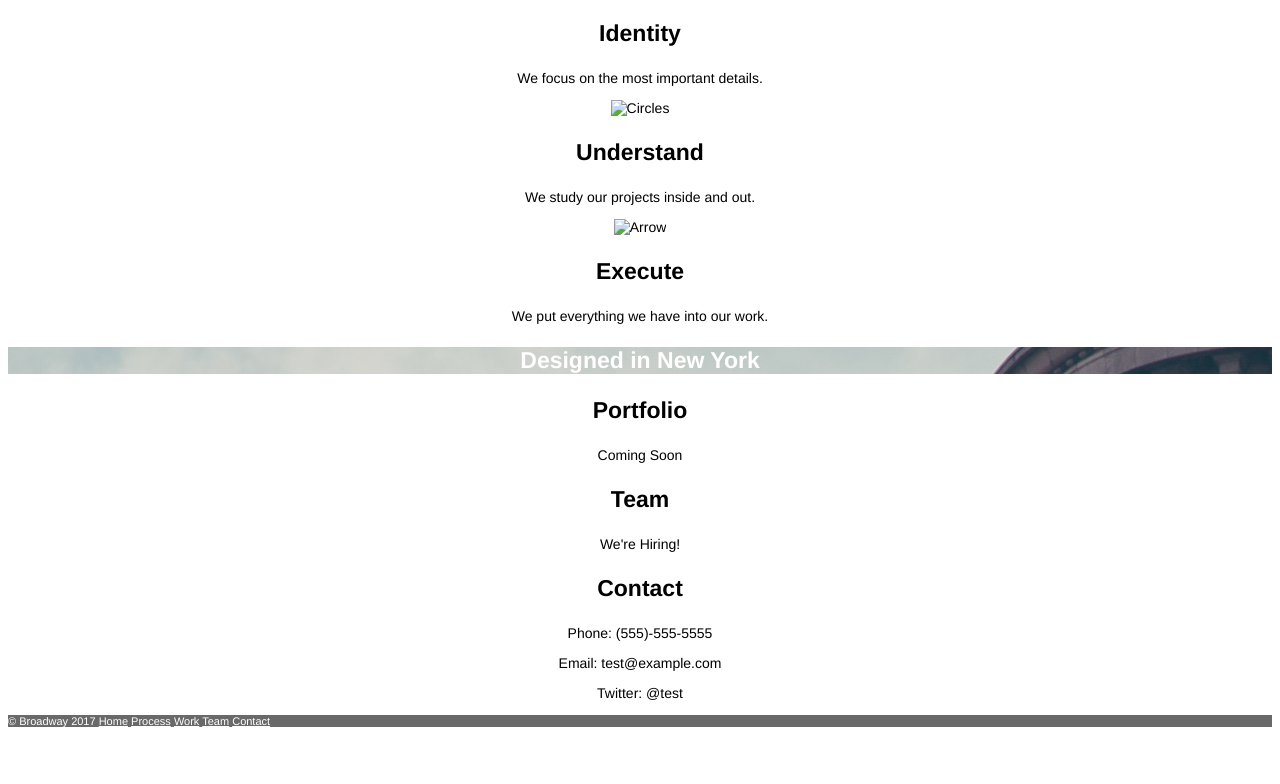
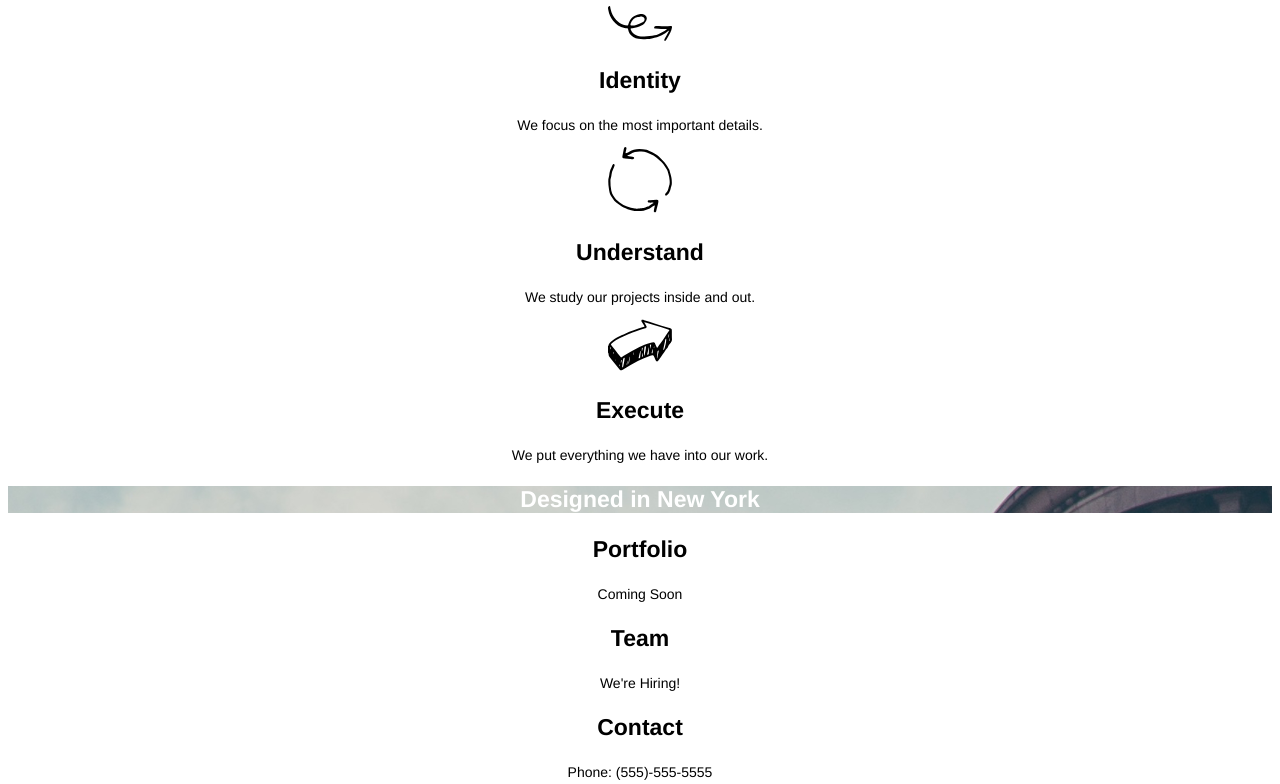
Before and after one commit to Monkey56/broadway, a plain HTML site: page index.html in a window 1280 px wide. Shown: the part 419-1203 px from the top of the page. Before the commit the page ends 1157 px from the top, so only its background shows below. Drawn offline with Linux system fonts and the light colour scheme.

Commit message:
version3

```diff
--- a/index.html
+++ b/index.html
@@ -18,15 +18,15 @@
 
     <h2>Our Process</h2>
 
-    <p><img src="" alt="Swirl"></p>
+    <p><img src="./resources/images/identify.svg" alt="Swirl"></p>
     <h3>Identity</h3>
     <p>We focus on the most important details.</p>
 
-    <p><img src="" alt="Circles"></p>
+    <p><img src="./resources/images/understand.svg" alt="Circles"></p>
     <h3>Understand</h3>
     <p>We study our projects inside and out.</p>
 
-    <p><img src="" alt="Arrow"></p>
+    <p><img src="./resources/images/execute.svg" alt="Arrow"></p>
     <h3>Execute</h3>
     <p>We put everything we have into our work.</p>
 
--- a/resources/css/style.css
+++ b/resources/css/style.css
@@ -32,7 +32,7 @@ p {
   background-image: url("../images/the-flatiron-building.png");
 }
 
-.footer p, a {
+.footer {
   font-size: 11px;
   background-color: dimgray;
   color: white;
```
Also changed, not shown: 2 other files.
